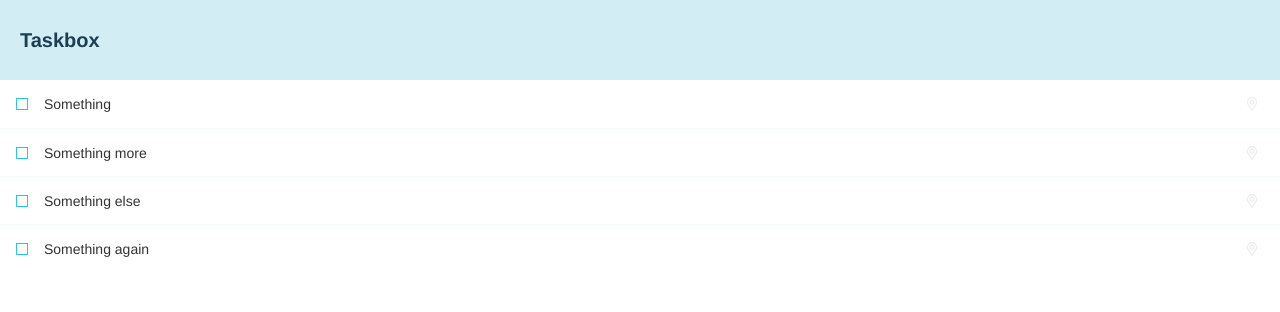
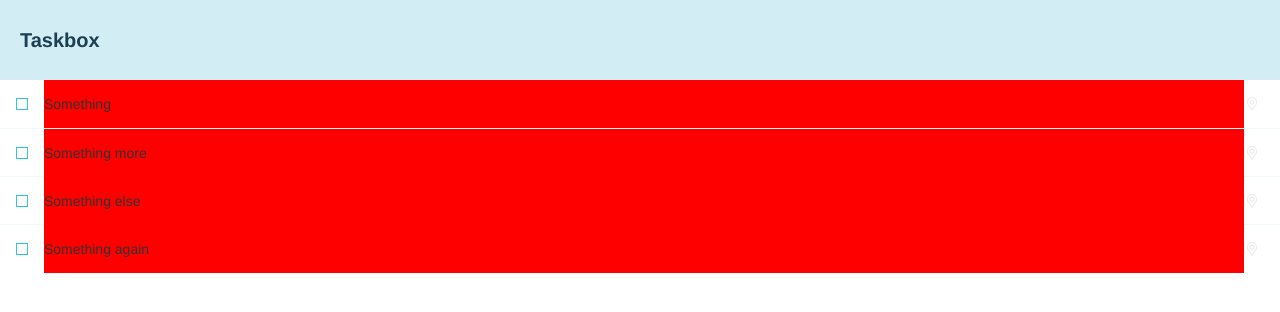
Before and after one commit to stefanuscc/taskbox, a Vue app: page / in a window 1280 px wide. Shown: the top 312 px of the page. Built offline with nearby package versions, Linux system fonts and the light colour scheme; a web font is replaced by a local one.

Commit message:
change task background to red

```diff
--- a/package.json
+++ b/package.json
@@ -19,7 +19,7 @@
     "lint": "vue-cli-service lint",
     "storybook": "start-storybook -p 6006 -s public",
     "build-storybook": "build-storybook -s public",
-    "chromatic": "npx chromatic"
+    "chromatic": "npx chromatic --project-token CHROMATIC_PROJECT_TOKEN --exit-zero-on-changes"
   },
   "dependencies": {
     "core-js": "^3.6.5",
--- a/src/components/Task.vue
+++ b/src/components/Task.vue
@@ -12,6 +12,7 @@
         :value="task.title"
         readonly
         placeholder="Input title"
+        style="background: red;"
       />
     </div>
 
```
